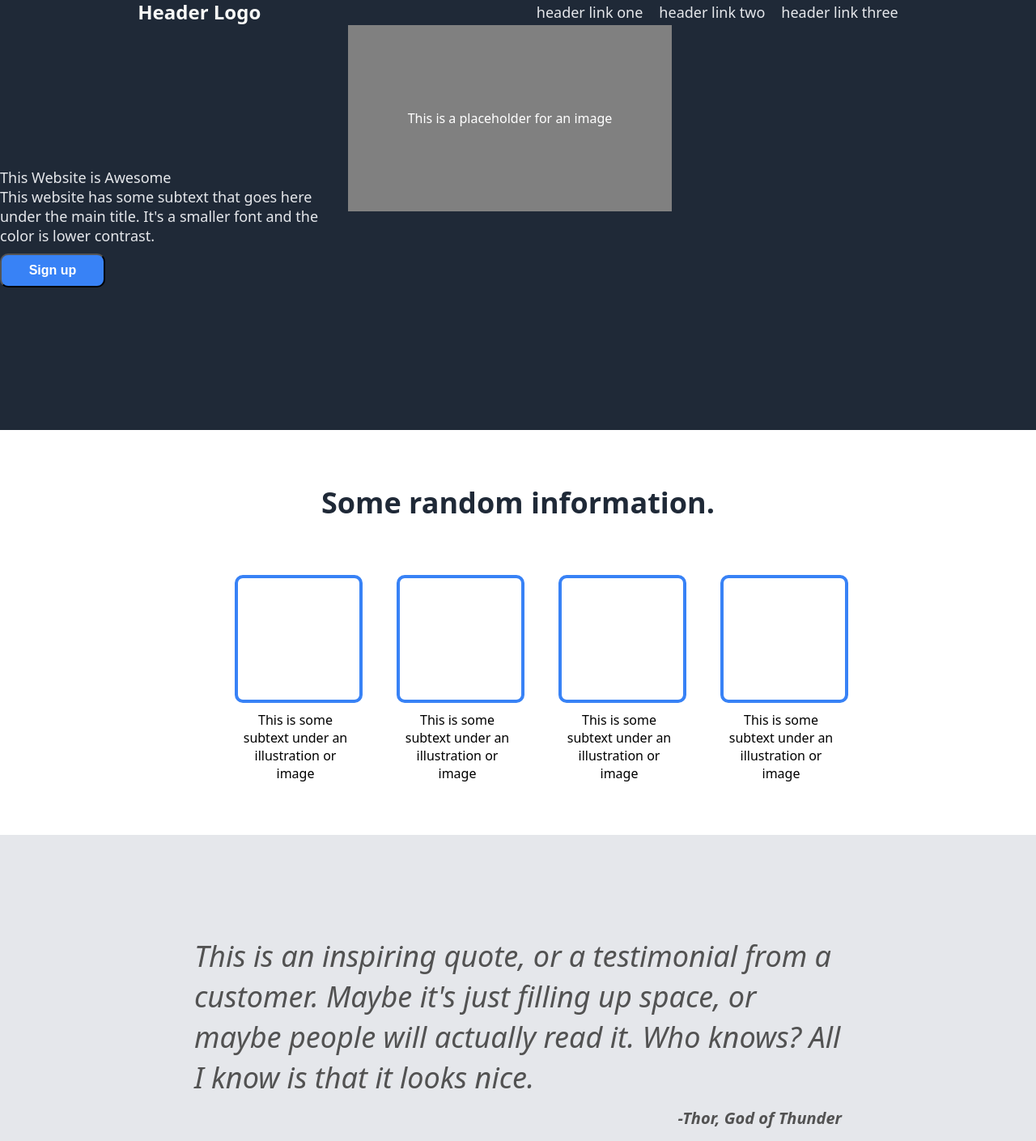
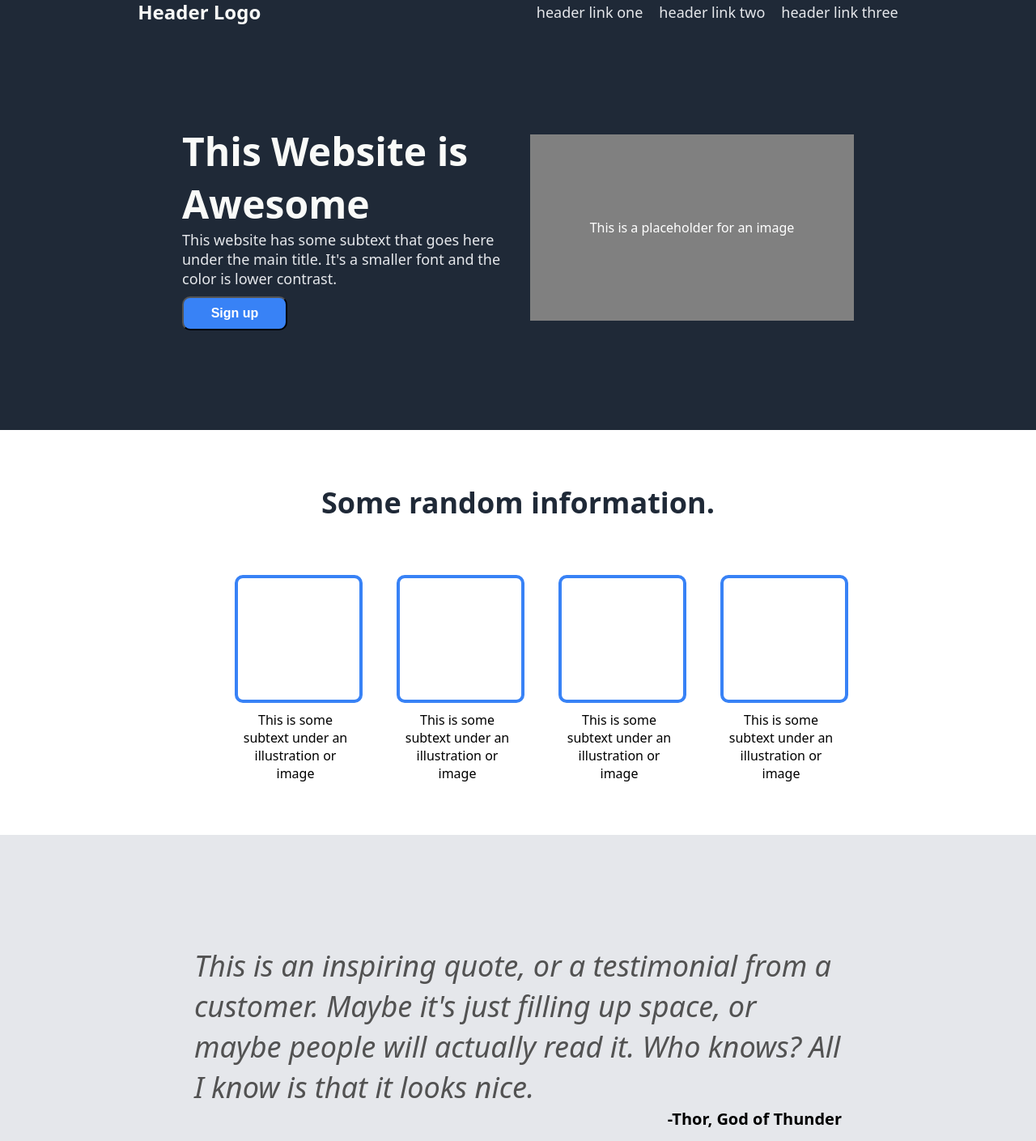
Before and after one commit to BIGCRISPER/landing-page, a plain HTML site: page index.html in a window 1280 px wide. Shown: the part 12-1421 px from the top of the page at 81% size. Drawn offline with Linux system fonts and the light colour scheme.

Commit message:
Added div to fourth section to make box work

```diff
--- a/index.html
+++ b/index.html
@@ -18,13 +18,15 @@
             </div>
         </div>
         <div class="section-one">
+            <div class="one-container">
                 <div class="big-body">
-                <div>This Website is Awesome</div>
+                    <div class="bb-header">This Website is Awesome</div>
                     <div>This website has some subtext that goes here under the main title. It's a smaller font and the color is lower contrast.</div>
                     <button class="sign-up">Sign up</button>
                 </div>
                 <div class="placeholder">
                     <div>This is a placeholder for an image</div>
+                </div>
             </div>
         </div>
         <div class="section-two">
@@ -52,10 +54,8 @@
         </div>
         <div class="section-three">
             <div class="quote">
-                <div class="inspiring-quote">
-                    <div>This is an inspiring quote, or a testimonial from a customer. Maybe it's just filling up space, or maybe people will actually read it. Who knows? All I know is that it looks nice.</div>
+                <div class="inspiring-quote">This is an inspiring quote, or a testimonial from a customer. Maybe it's just filling up space, or maybe people will actually read it. Who knows? All I know is that it looks nice.</div>
                 <div class="author">-Thor, God of Thunder</div>
-                </div>
             </div>
         </div>
         <div class="section-four">
```
Lines whose indentation alone changed are shown as unchanged.
